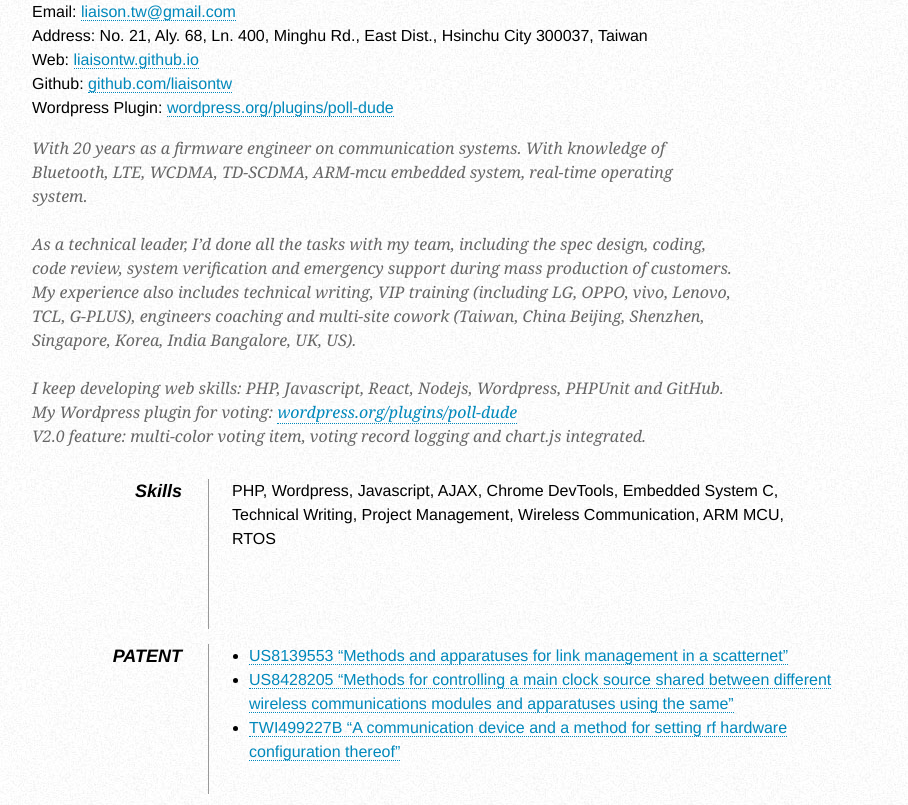
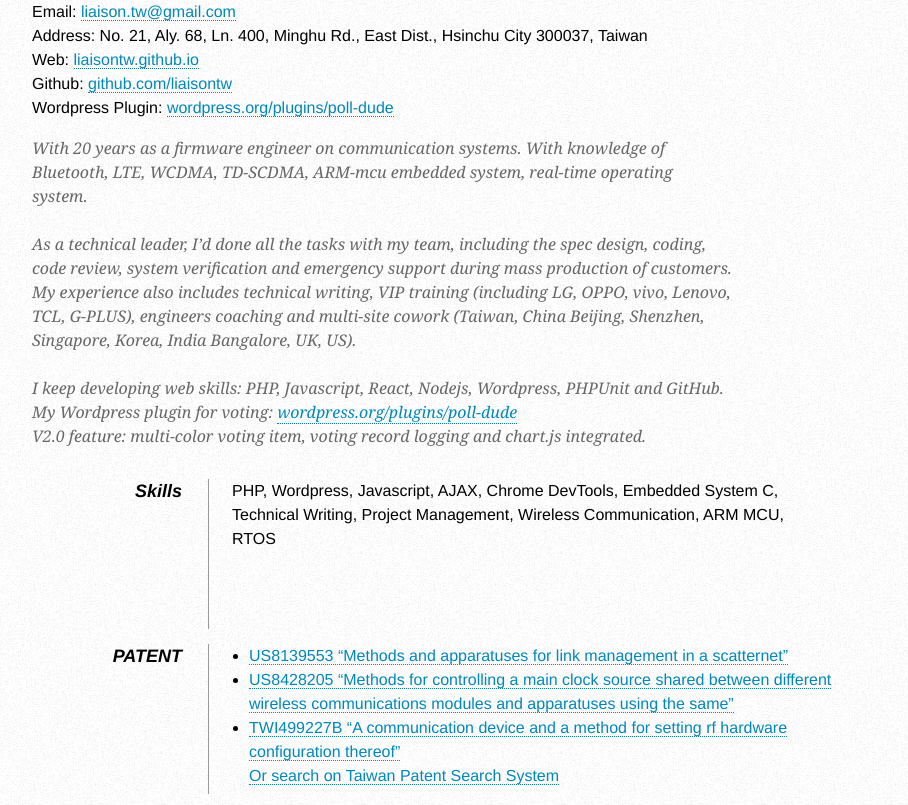
Before and after one commit to liaisontw/liaisontw.github.io, a plain HTML site: page index.html in a window 1280 px wide. Shown: the part 121-926 px from the top of the page, without its empty margins (208-1116 px from the left). Drawn offline with Linux system fonts and the light colour scheme.

Commit message:
Update index.html

```diff
--- a/index.html
+++ b/index.html
@@ -105,7 +105,10 @@
                     </a></li>
 		    <li><a href="https://patents.google.com/patent/TWI499227B/en">
                          TWI499227B “A communication device and a method for setting rf hardware configuration thereof”
-                    </a></li>
+                    </a><br>
+		    <a href="https://twpat1.tipo.gov.tw/">
+		    Or search on Taiwan Patent Search System</a>
+		    </li>
                 </ul>
             </dd>
 
```
